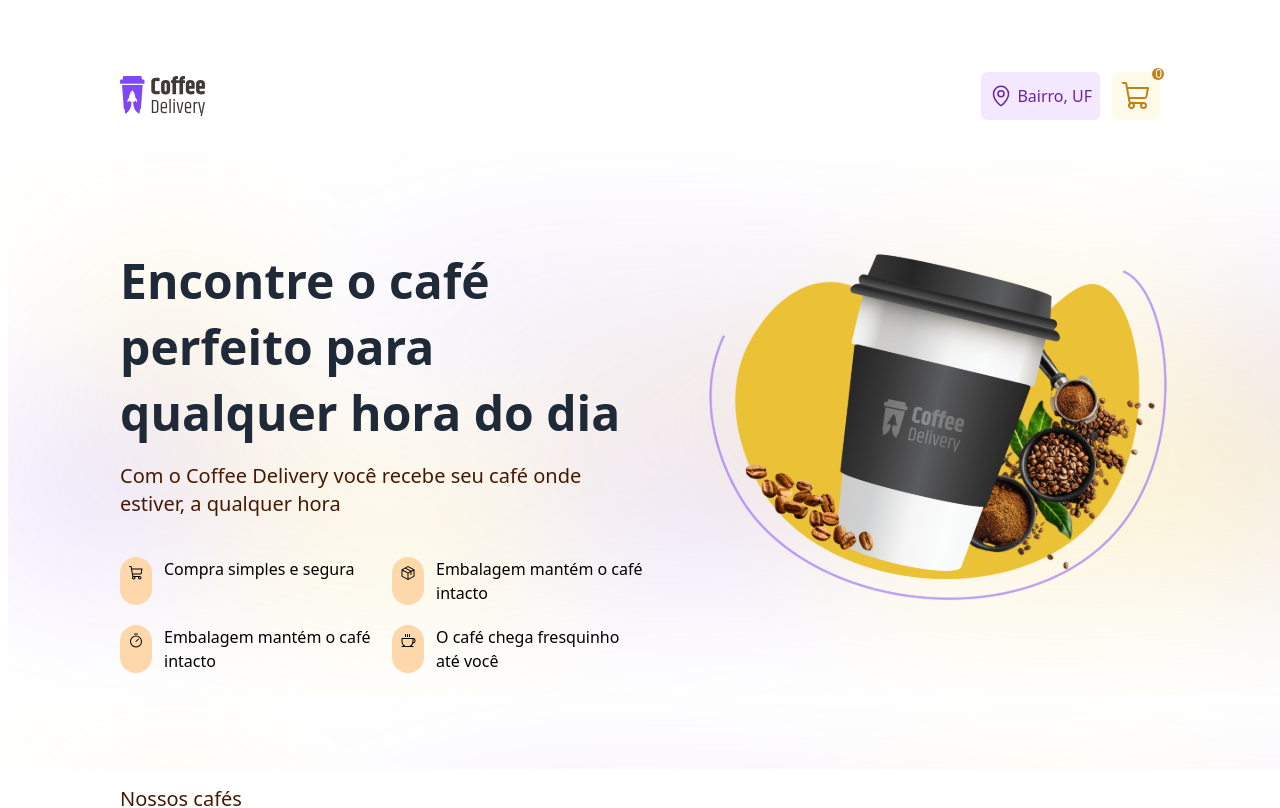
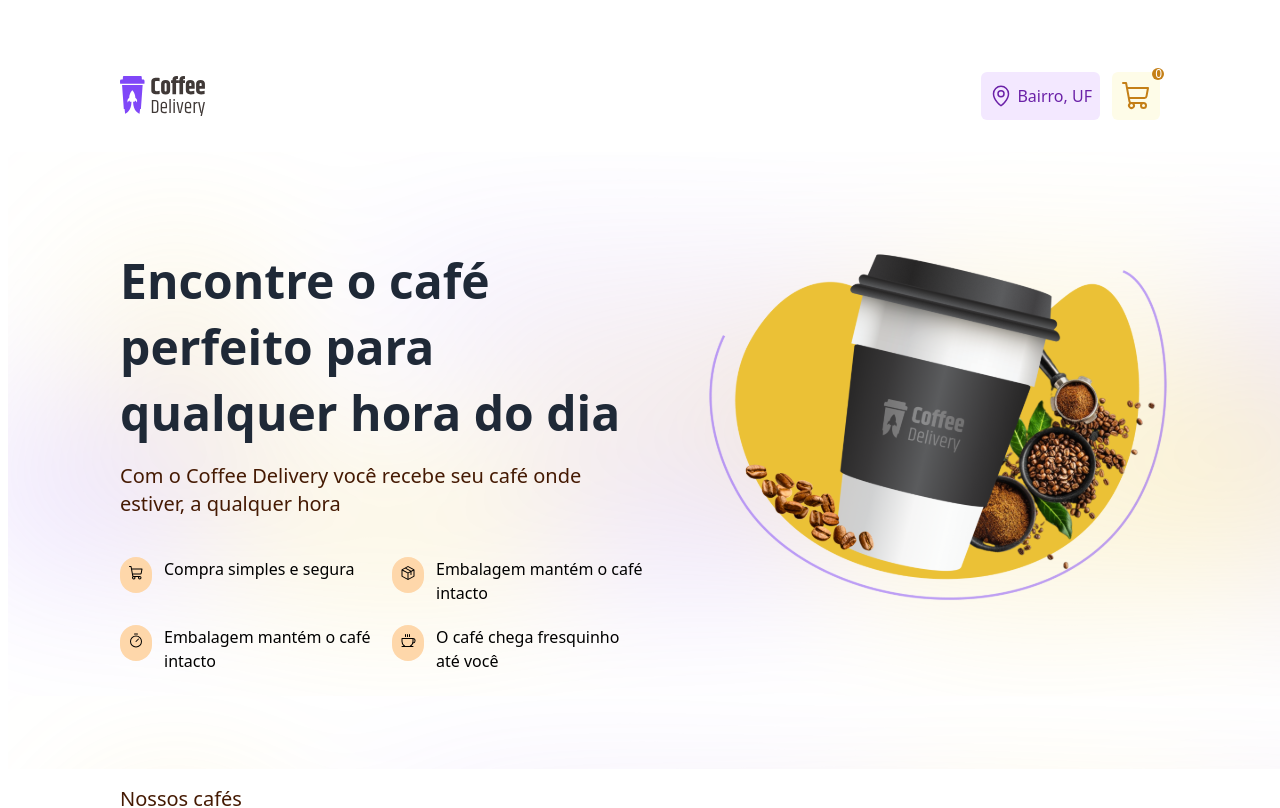
Before and after one commit to brunovgois/coffee-marketplace, a React (Vite) app: page / in a window 1280 px wide. Shown: the top 808 px of the page. Built offline with nearby package versions, Linux system fonts and the light colour scheme; no server answers.

Commit message:
prevent icon container to lose it shape on smaller screens

```diff
--- a/src/pages/Home.tsx
+++ b/src/pages/Home.tsx
@@ -20,25 +20,25 @@ export function Home() {
 
           <div className="grid grid-cols-2 grid-rows-2 pt-10 gap-5">
             <div className="flex gap-3">
-              <div className="p-2 bg-orange-200 rounded-full">
+              <div className="p-2 bg-orange-200 rounded-full max-h-9 max-w-9">
                 <ShoppingCart />
               </div>
               <p>Compra simples e segura</p>
             </div>
             <div className="flex gap-3">
-              <div className="p-2 bg-orange-200 rounded-full">
+              <div className="p-2 bg-orange-200 rounded-full max-h-9 max-w-9">
                 <Package />
               </div>
               <p>Embalagem mantém o café intacto</p>
             </div>
             <div className="flex gap-3">
-              <div className="p-2 bg-orange-200 rounded-full">
+              <div className="p-2 bg-orange-200 rounded-full max-h-9 max-w-9">
                 <Timer />
               </div>
               <p>Embalagem mantém o café intacto</p>
             </div>
             <div className="flex gap-3">
-              <div className="p-2 bg-orange-200 rounded-full">
+              <div className="p-2 bg-orange-200 rounded-full max-h-9 max-w-9">
                 <Coffee />
               </div>
               <p>O café chega fresquinho até você</p>
```
